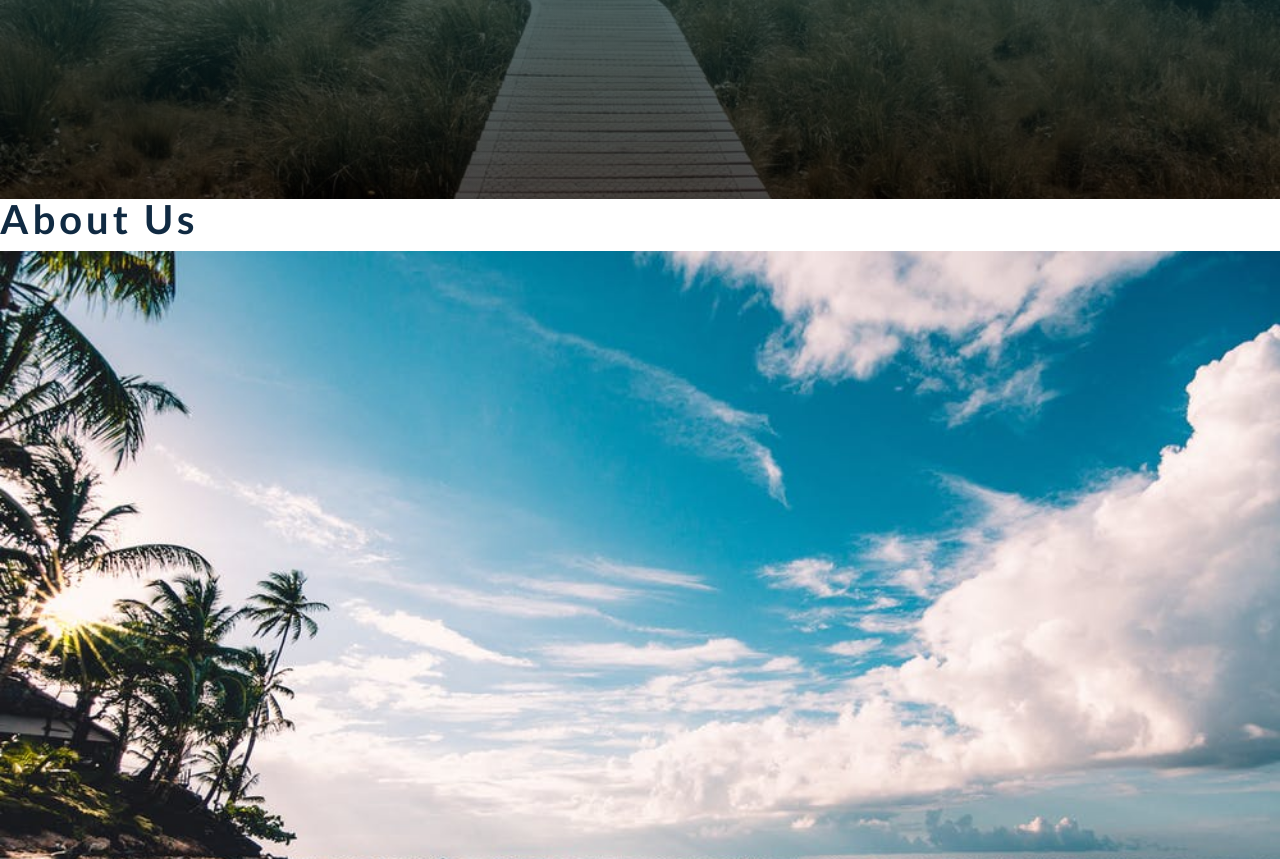
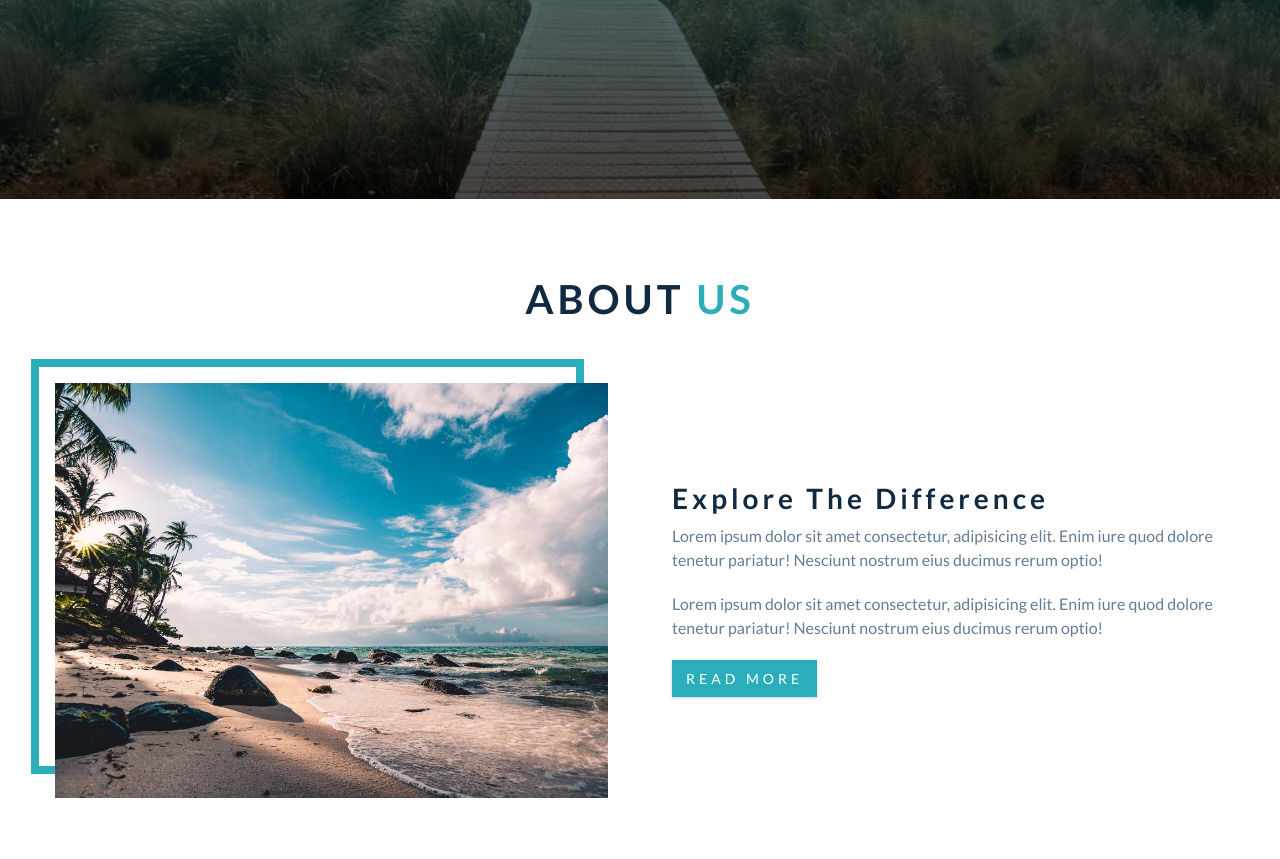
Before and after one commit to This-Is-Prince/backroads-tour-company-css-project, a website built with Vite: page index.html in a window 1280 px wide. Shown: the part 601-1460 px from the top of the page. Built offline with nearby package versions, Linux system fonts and the light colour scheme.

Commit message:
about section completed

```diff
--- a/css/styles.css
+++ b/css/styles.css
@@ -51,7 +51,9 @@ Global Styles
 ===============
 */
 
-* {
+*,
+*::before,
+*::after {
   margin: 0;
   padding: 0;
   box-sizing: border-box;
@@ -147,6 +149,30 @@ p {
   background: var(--clr-primary-8);
 }
 
+.section {
+  padding: 5rem 0;
+}
+.section-title {
+  text-align: center;
+  margin-bottom: 4rem;
+}
+.section-title h2 {
+  text-transform: uppercase;
+}
+.section-title span {
+  color: var(--clr-primary-5);
+}
+.section-center {
+  width: 90vw;
+  margin: 0 auto;
+  max-width: 1170px;
+}
+@media screen and (min-width: 992px) {
+  .section-center {
+    width: 95%;
+  }
+}
+
 /*
 ===============
 Navbar
@@ -210,7 +236,41 @@ About
 /* section add to globals */
 /* title add to globals */
 /* section center add to globals */
-
+.about-img,
+.about-info {
+  margin-bottom: 2rem;
+}
+@media screen and (min-width: 992px) {
+  .about-center {
+    display: flex;
+    flex-wrap: wrap;
+    justify-content: space-between;
+  }
+  .about-img,
+  .about-info {
+    flex: 0 0 calc(50% - 2rem);
+    margin: 0;
+    align-self: center;
+  }
+}
+@media screen and (min-width: 1170px) {
+  .about-img::before {
+    /* z-index: -1; */
+    width: 100%;
+    content: "";
+    top: -1.5rem;
+    height: 100%;
+    left: -1.5rem;
+    position: absolute;
+    border: 0.5rem solid var(--clr-primary-5);
+  }
+  .about-img {
+    position: relative;
+  }
+  .about-photo {
+    position: relative;
+  }
+}
 /*
 ===============
 Services
```
